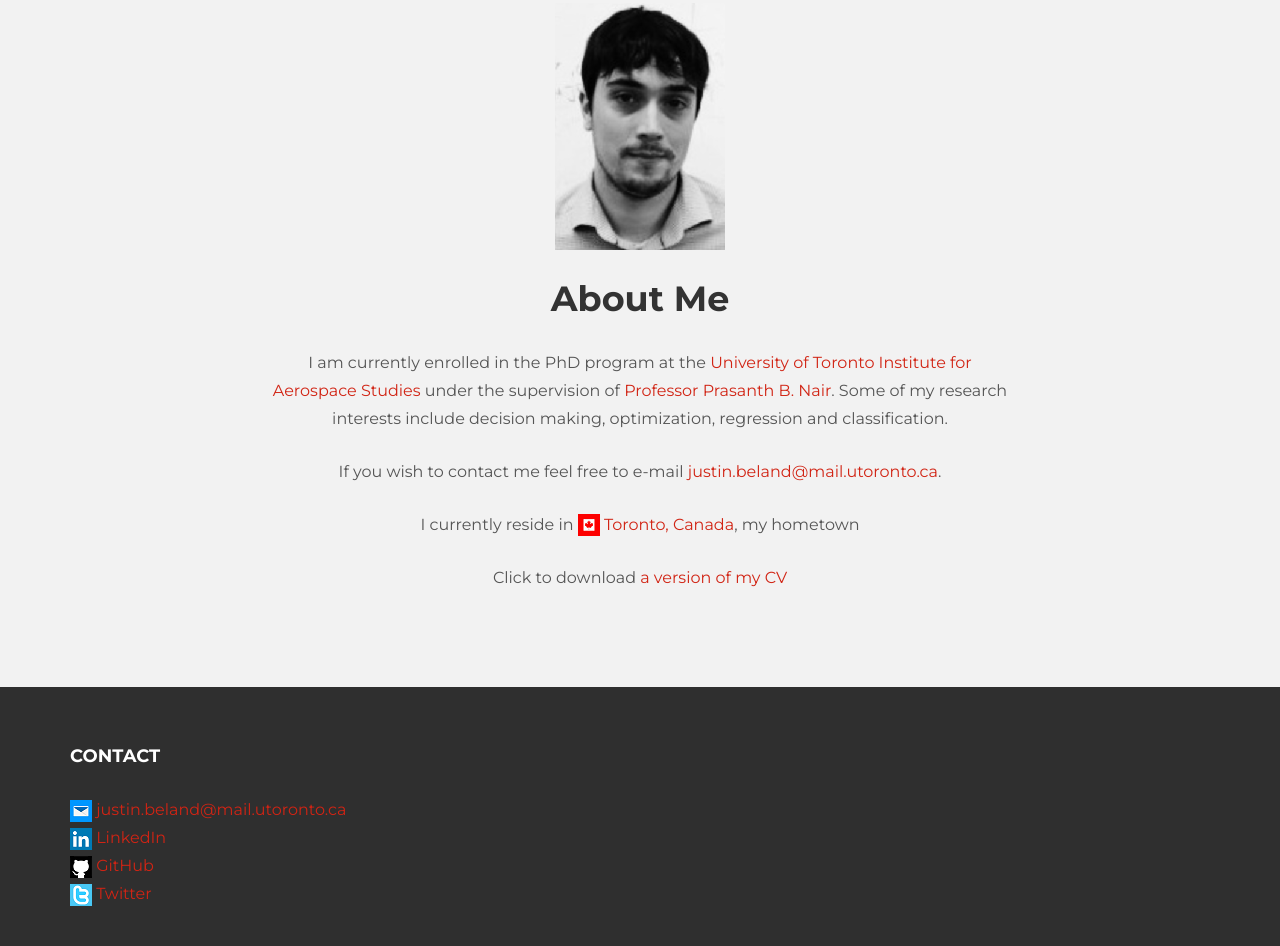
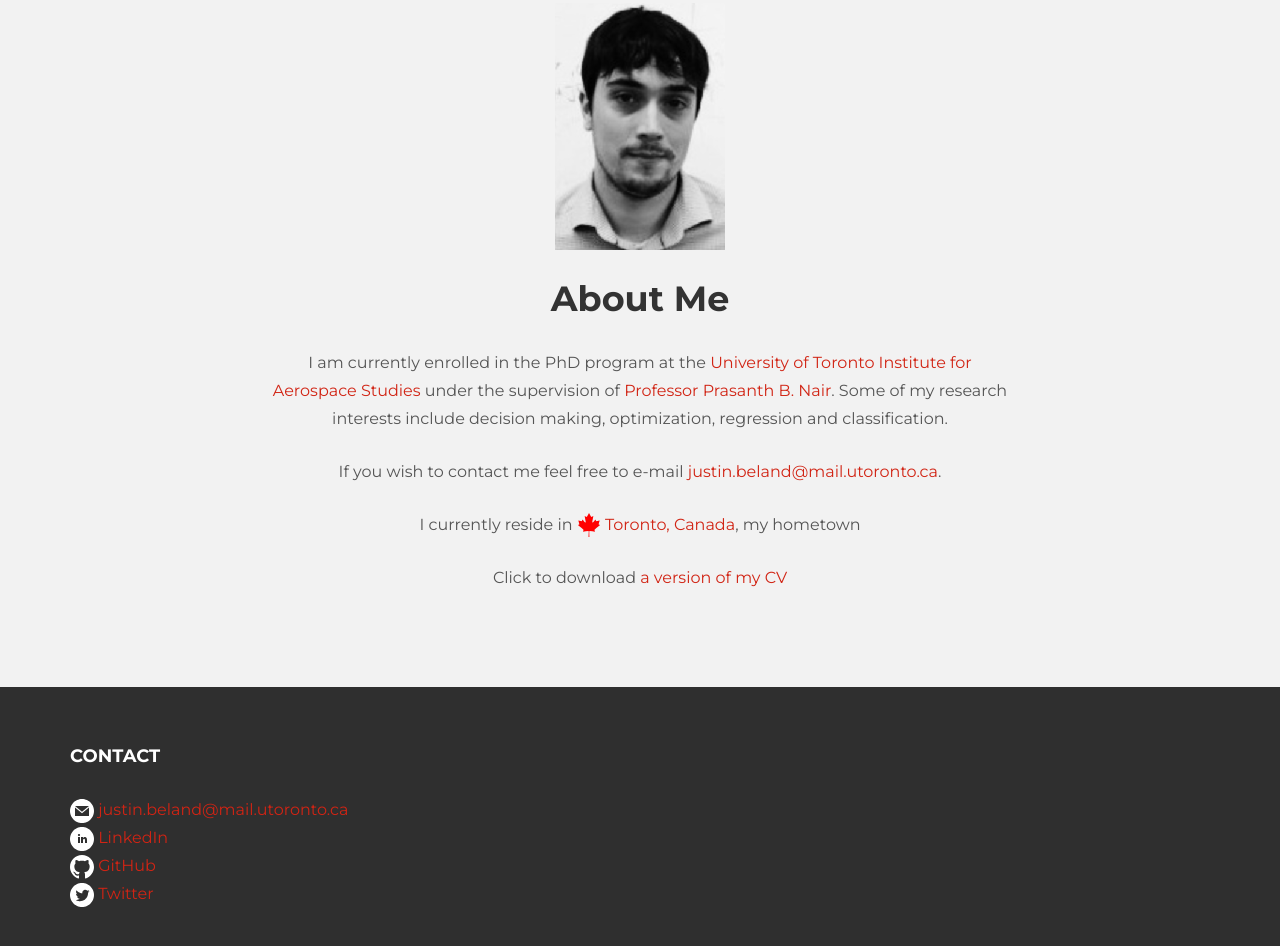
Before and after one commit to JustinJBeland/website, a plain HTML site: page JustinBeland/theme/about.html in a window 1280 px wide. Shown: the part 258-1204 px from the top of the page. Drawn offline with nearby package versions, Linux system fonts and the light colour scheme.

Commit message:
replaced all of the .png icons with .svg files for zooming purposes. Further I edited the resume and cleaned up the html code a little bit

```diff
--- a/JustinBeland/theme/about.html
+++ b/JustinBeland/theme/about.html
@@ -13,10 +13,10 @@
     <!-- Bootstrap core CSS -->
     <link href="assets/css/bootstrap.css" rel="stylesheet">
 
-
     <!-- Custom styles for this template -->
     <link href="assets/css/main.css" rel="stylesheet">
 
+	<!-- Enable the navigation bar functionality -->
     <script src="https://code.jquery.com/jquery-1.10.2.min.js"></script>
 
     <!-- HTML5 shim and Respond.js IE8 support of HTML5 elements and media queries -->
@@ -59,7 +59,7 @@
 					<h1>About Me</h1>
 					<p>I am currently enrolled in the PhD program at the <a href="http://www.utias.utoronto.ca/">University of Toronto Institute for Aerospace Studies</a> under the supervision of <a href="http://arrow.utias.utoronto.ca/~pbn/">Professor Prasanth B. Nair</a>. Some of my research interests include decision making, optimization, regression and classification.</p>
 					<p>If you wish to contact me feel free to e-mail <a href="mailto:justin.beland@mail.utoronto.ca">justin.beland@mail.utoronto.ca</a>.</p>
-					<p>I currently reside in <a href="https://en.wikipedia.org/wiki/Toronto"><img src="assets/img/Canada.png" alt="CanBadge"> Toronto, Canada</a>, my hometown</p>
+					<p>I currently reside in <a href="https://en.wikipedia.org/wiki/Toronto"><img src="assets/img/Canada.svg" alt="CanBadge"> Toronto, Canada</a>, my hometown</p>
 					<p>Click to download  <a href="assets/docs/CV.pdf">a version of my CV </a> </p>
 				</div><!-- /col-lg-8 -->
 			</div><!-- /row -->
@@ -74,10 +74,11 @@
 				<div class="col-lg-4">
 					<h4>Contact</h4>
 					<p>
-						<a href="mailto:justin.beland@mail.utoronto.ca"><img src="assets/img/email.png" alt="emailBadge"> justin.beland@mail.utoronto.ca</a><br/>
-						<a href="https://www.linkedin.com/in/justin-beland-5a1000116"><img src="assets/img/LinkedIn.png" alt="inBadge"> LinkedIn</a><br/>
-						<a href="https://github.com/JustinJBeland"><img src="assets/img/github.png" alt="ghBadge"> GitHub</a><br/>
-						<a href="https://twitter.com/JustinJBeland"><img src="assets/img/twitter.png" alt="ghBadge"> Twitter</a>
+
+						<a href="mailto:justin.beland@mail.utoronto.ca"><img src="assets/img/email.svg" alt="emailBadge"> justin.beland@mail.utoronto.ca</a><br/>
+						<a href="https://www.linkedin.com/in/justin-beland-5a1000116"><img src="assets/img/linkedin.svg" alt="inBadge"> LinkedIn</a><br/>
+						<a href="https://github.com/JustinJBeland"><img src="assets/img/github.svg" alt="ghBadge"> GitHub</a><br/>
+						<a href="https://twitter.com/JustinJBeland"><img src="assets/img/twitter.svg" alt="ghBadge"> Twitter</a>
 					</p>
 				</div>
 			</div>
```
Also changed, not shown: JustinBeland/theme/blog.html (+6 -6 lines), JustinBeland/theme/blog01.html (+5 -5 lines), JustinBeland/theme/code.html (+7 -5 lines), JustinBeland/theme/index.html (+5 -5 lines), JustinBeland/theme/publications.html (+5 -5 lines), JustinBeland/theme/assets/img/Canada.png (deleted), JustinBeland/theme/assets/img/Canada.svg (added), JustinBeland/theme/assets/img/LinkedIn.png (deleted), JustinBeland/theme/assets/img/email.png (deleted), JustinBeland/theme/assets/img/email.svg (added), JustinBeland/theme/assets/img/github.png (deleted), JustinBeland/theme/assets/img/github.svg (added), JustinBeland/theme/assets/img/linkedin.svg (added), JustinBeland/theme/assets/img/twitter.png (deleted), 1 more files, 1 other file.
